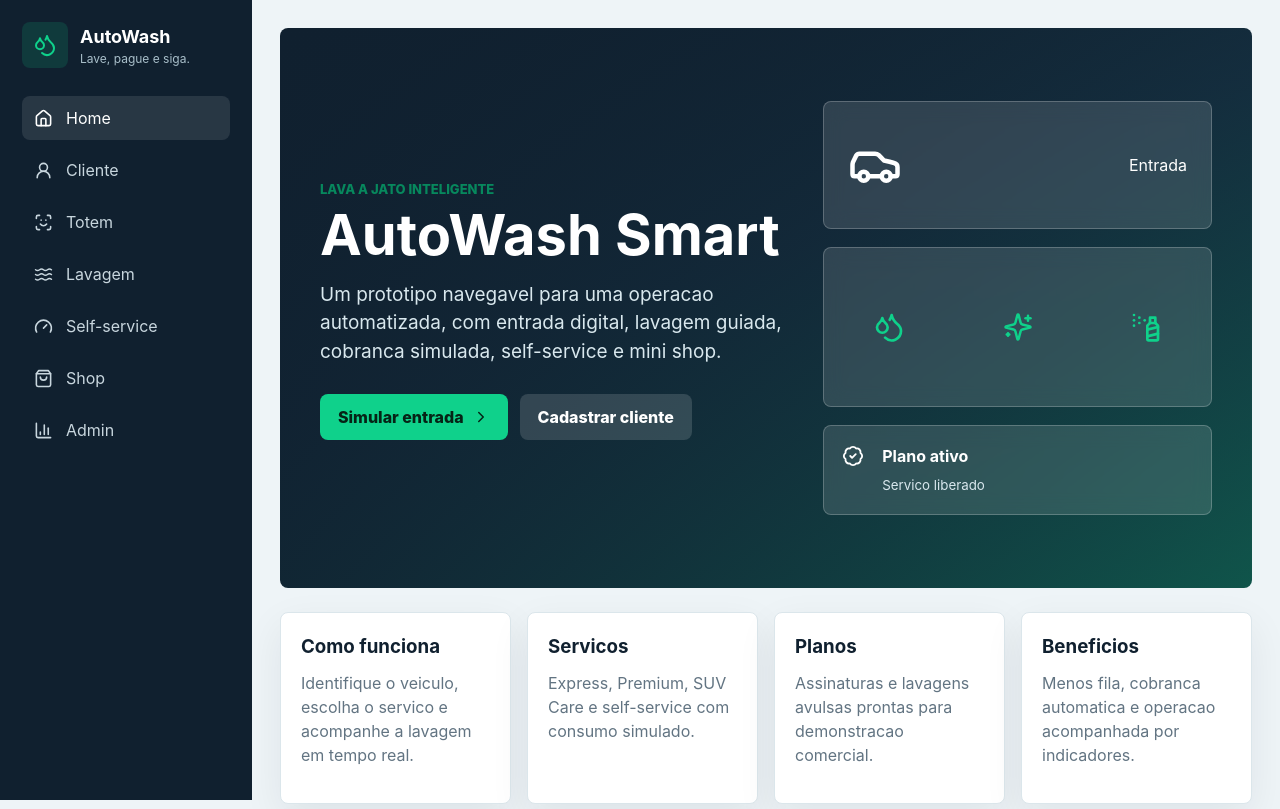
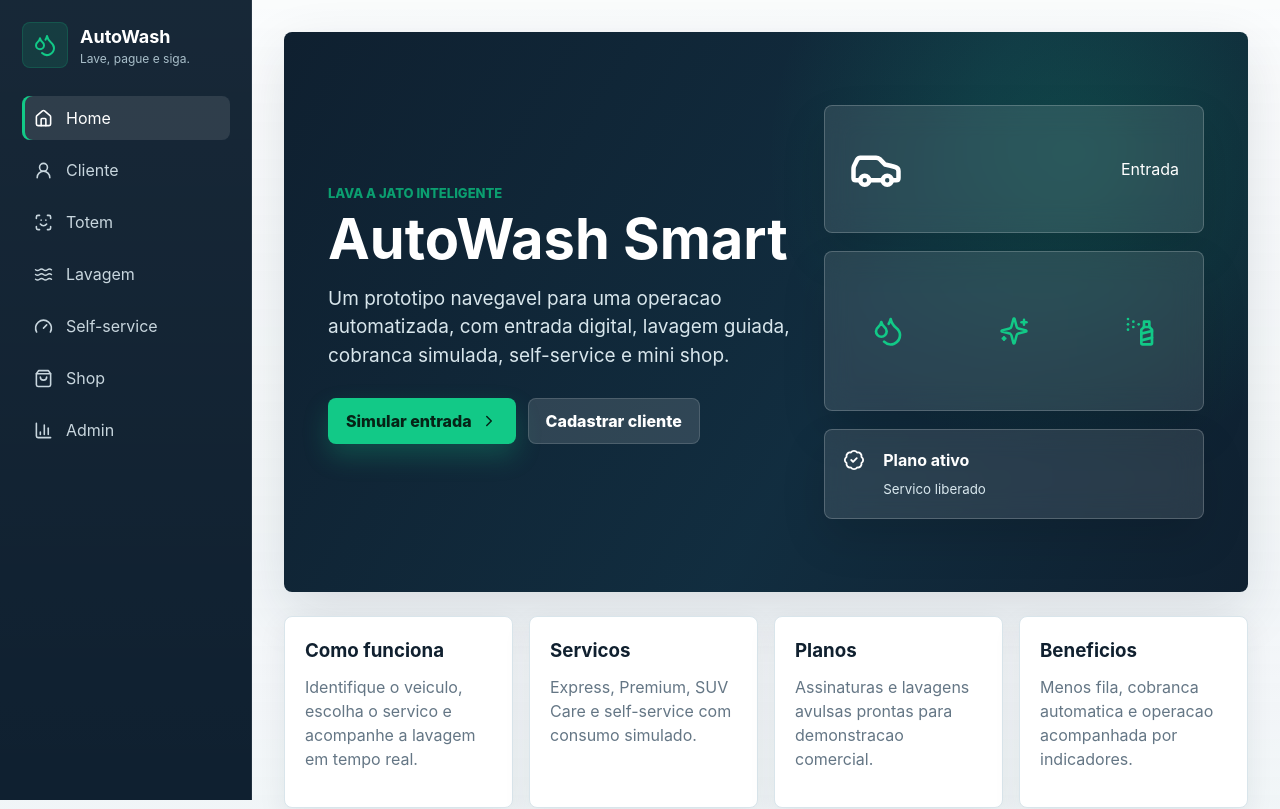
Before and after one commit to Riclacper/AutoWashSmart, a React (Vite) app: page /#/ in a window 1280 px wide. Shown: the top 809 px of the page. Built offline with nearby package versions, Linux system fonts and the light colour scheme.

Commit message:
Polish visual system

```diff
--- a/src/styles.css
+++ b/src/styles.css
@@ -1,6 +1,21 @@
 :root {
-  color: #10202f;
-  background: #eef4f7;
+  --ink: #10202f;
+  --ink-2: #20384a;
+  --muted: #647685;
+  --surface: #ffffff;
+  --surface-soft: #f7fafc;
+  --line: #d9e5eb;
+  --page: #eef3f6;
+  --navy: #0f2030;
+  --navy-2: #17354a;
+  --green: #12c987;
+  --green-2: #0b9f70;
+  --green-soft: #e1f8ef;
+  --amber: #f2b84b;
+  --shadow-sm: 0 10px 28px rgba(15, 32, 48, 0.08);
+  --shadow-md: 0 20px 56px rgba(15, 32, 48, 0.12);
+  color: var(--ink);
+  background: var(--page);
   font-family: Inter, ui-sans-serif, system-ui, -apple-system, BlinkMacSystemFont, "Segoe UI", sans-serif;
   line-height: 1.5;
   font-weight: 400;
@@ -17,6 +32,9 @@ body {
   margin: 0;
   min-width: 320px;
   min-height: 100vh;
+  background:
+    linear-gradient(180deg, rgba(255, 255, 255, 0.72), rgba(238, 243, 246, 0.94)),
+    var(--page);
 }
 
 button,
@@ -51,8 +69,11 @@ a {
   top: 0;
   height: 100vh;
   padding: 22px;
-  background: #10202f;
+  background:
+    linear-gradient(180deg, rgba(255, 255, 255, 0.035), rgba(255, 255, 255, 0)),
+    var(--navy);
   color: #ffffff;
+  box-shadow: inset -1px 0 0 rgba(255, 255, 255, 0.08);
 }
 
 .brand {
@@ -73,8 +94,9 @@ a {
   width: 46px;
   height: 46px;
   border-radius: 8px;
-  color: #0fd18b;
-  background: rgba(15, 209, 139, 0.14);
+  color: var(--green);
+  background: rgba(18, 201, 135, 0.13);
+  box-shadow: inset 0 0 0 1px rgba(18, 201, 135, 0.18);
 }
 
 .brand strong,
@@ -113,12 +135,13 @@ a {
 .nav-item.active,
 .nav-item:hover {
   color: #ffffff;
-  background: rgba(255, 255, 255, 0.1);
+  background: rgba(255, 255, 255, 0.105);
+  box-shadow: inset 3px 0 0 var(--green);
 }
 
 .workspace {
   min-width: 0;
-  padding: 28px;
+  padding: 32px;
 }
 
 .screen {
@@ -137,7 +160,7 @@ a {
 .eyebrow {
   display: inline-flex;
   margin-bottom: 8px;
-  color: #07885d;
+  color: var(--green-2);
   font-size: 13px;
   font-weight: 800;
   letter-spacing: 0;
@@ -160,7 +183,7 @@ h1 {
 
 h2 {
   margin-bottom: 8px;
-  color: #10202f;
+  color: var(--ink);
   font-size: 34px;
   line-height: 1.14;
 }
@@ -177,16 +200,18 @@ h3 {
 .hero {
   display: grid;
   grid-template-columns: minmax(0, 1.1fr) minmax(320px, 0.9fr);
-  gap: 28px;
+  gap: 32px;
   align-items: stretch;
   min-height: 560px;
-  padding: 40px;
+  padding: 44px;
   border-radius: 8px;
   color: #ffffff;
   background:
-    linear-gradient(110deg, rgba(16, 32, 47, 0.98), rgba(16, 32, 47, 0.7)),
-    linear-gradient(160deg, #10202f 0%, #1f5469 44%, #0fd18b 100%);
+    radial-gradient(circle at 82% 22%, rgba(18, 201, 135, 0.18), transparent 34%),
+    linear-gradient(118deg, rgba(15, 32, 48, 0.99), rgba(17, 45, 63, 0.9) 58%, rgba(15, 32, 48, 0.98)),
+    linear-gradient(160deg, var(--navy) 0%, var(--navy-2) 100%);
   overflow: hidden;
+  box-shadow: var(--shadow-md);
 }
 
 .hero-copy {
@@ -195,7 +220,7 @@ h3 {
 
 .hero-copy p {
   max-width: 680px;
-  color: #d9e8ee;
+  color: #d8e6ec;
   font-size: 19px;
 }
 
@@ -217,22 +242,39 @@ h3 {
   padding: 0 18px;
   border-radius: 8px;
   font-weight: 800;
+  transition: transform 0.16s ease, box-shadow 0.16s ease, background 0.16s ease;
+}
+
+.primary-action:hover,
+.secondary-action:hover,
+.text-action:hover,
+.plate-search button:hover,
+.totem-actions button:hover,
+.product-card button:hover,
+.time-options button:hover {
+  transform: translateY(-1px);
+}
+
+button:disabled:hover {
+  transform: none;
 }
 
 .primary-action {
   color: #062316;
-  background: #0fd18b;
+  background: var(--green);
+  box-shadow: 0 12px 26px rgba(18, 201, 135, 0.24);
 }
 
 .secondary-action {
   color: #ffffff;
-  background: rgba(255, 255, 255, 0.14);
+  background: rgba(255, 255, 255, 0.13);
+  box-shadow: inset 0 0 0 1px rgba(255, 255, 255, 0.14);
 }
 
 .text-action {
   margin-bottom: 18px;
-  color: #087b56;
-  background: #dff7ee;
+  color: var(--green-2);
+  background: var(--green-soft);
 }
 
 .hero-panel {
@@ -244,10 +286,11 @@ h3 {
 .lane,
 .wash-gate,
 .status-board {
-  border: 1px solid rgba(255, 255, 255, 0.22);
+  border: 1px solid rgba(255, 255, 255, 0.2);
   border-radius: 8px;
-  background: rgba(255, 255, 255, 0.13);
-  backdrop-filter: blur(10px);
+  background: rgba(255, 255, 255, 0.105);
+  backdrop-filter: blur(14px);
+  box-shadow: 0 20px 45px rgba(0, 0, 0, 0.12);
 }
 
 .lane {
@@ -263,7 +306,7 @@ h3 {
   align-items: center;
   justify-content: space-around;
   min-height: 160px;
-  color: #0fd18b;
+  color: var(--green);
 }
 
 .status-board {
@@ -304,14 +347,24 @@ h3 {
 .metric-card,
 .chart-card,
 .recent-list {
-  border: 1px solid #dbe6eb;
+  border: 1px solid var(--line);
   border-radius: 8px;
-  background: #ffffff;
-  box-shadow: 0 14px 40px rgba(16, 32, 47, 0.07);
+  background: var(--surface);
+  box-shadow: var(--shadow-sm);
 }
 
 .info-tile {
   padding: 20px;
+  transition: transform 0.16s ease, box-shadow 0.16s ease;
+}
+
+.info-tile:hover,
+.service-option:hover,
+.product-card:hover,
+.metric-card:hover,
+.chart-card:hover {
+  transform: translateY(-2px);
+  box-shadow: var(--shadow-md);
 }
 
 .info-tile p,
@@ -320,7 +373,7 @@ h3 {
 .field span,
 .product-card strong,
 .metric-card span {
-  color: #627482;
+  color: var(--muted);
 }
 
 .split-screen {
@@ -358,16 +411,17 @@ h3 {
   padding: 0 12px;
   border: 1px solid #cbd9df;
   border-radius: 8px;
-  color: #10202f;
-  background: #f9fcfd;
+  color: var(--ink);
+  background: var(--surface-soft);
   outline: none;
 }
 
 .field input:focus,
 .field select:focus,
 .plate-search input:focus {
-  border-color: #0fd18b;
-  box-shadow: 0 0 0 4px rgba(15, 209, 139, 0.18);
+  border-color: var(--green);
+  background: #ffffff;
+  box-shadow: 0 0 0 4px rgba(18, 201, 135, 0.16);
 }
 
 .side-panel {
@@ -397,7 +451,7 @@ h3 {
   padding: 0 10px;
   border-radius: 999px;
   color: #07583d;
-  background: #dff7ee;
+  background: var(--green-soft);
   font-size: 13px;
   font-weight: 800;
 }
@@ -416,7 +470,9 @@ h3 {
 
 .totem-device {
   padding: 24px;
-  background: #12283a;
+  background:
+    linear-gradient(180deg, rgba(255, 255, 255, 0.045), rgba(255, 255, 255, 0)),
+    #12283a;
 }
 
 .totem-camera {
@@ -426,7 +482,7 @@ h3 {
   margin-bottom: 18px;
   border: 1px solid rgba(255, 255, 255, 0.16);
   border-radius: 8px;
-  color: #0fd18b;
+  color: var(--green);
   background: #0c1a26;
 }
 
@@ -443,8 +499,15 @@ h3 {
   min-height: 46px;
   border-radius: 8px;
   color: #ffffff;
-  background: #234356;
+  background: #203f53;
   font-weight: 800;
+  transition: transform 0.16s ease, background 0.16s ease;
+}
+
+.plate-search button,
+.product-card button {
+  color: #062316;
+  background: var(--green);
 }
 
 .totem-actions {
@@ -474,7 +537,8 @@ h3 {
 
 .approval-panel.approved {
   color: #ffffff;
-  background: rgba(15, 209, 139, 0.18);
+  background: rgba(18, 201, 135, 0.18);
+  box-shadow: inset 0 0 0 1px rgba(18, 201, 135, 0.2);
 }
 
 .approval-grid {
@@ -504,20 +568,21 @@ h3 {
   gap: 6px;
   min-height: 110px;
   padding: 16px;
-  border: 1px solid #dbe6eb;
+  border: 1px solid var(--line);
   border-radius: 8px;
-  color: #10202f;
-  background: #ffffff;
+  color: var(--ink);
+  background: var(--surface);
   text-align: left;
+  transition: transform 0.16s ease, box-shadow 0.16s ease, border-color 0.16s ease;
 }
 
 .service-option.selected {
-  border-color: #0fd18b;
-  box-shadow: 0 0 0 4px rgba(15, 209, 139, 0.15);
+  border-color: var(--green);
+  box-shadow: 0 0 0 4px rgba(18, 201, 135, 0.13), var(--shadow-sm);
 }
 
 .service-option span {
-  color: #087b56;
+  color: var(--green-2);
   font-weight: 900;
 }
 
@@ -536,7 +601,9 @@ h3 {
   min-height: 210px;
   border-radius: 8px;
   color: #ffffff;
-  background: linear-gradient(135deg, #10202f, #1f5469);
+  background:
+    linear-gradient(135deg, rgba(15, 32, 48, 0.96), rgba(31, 84, 105, 0.92)),
+    var(--navy);
   overflow: hidden;
 }
 
@@ -545,7 +612,7 @@ h3 {
   width: 180px;
   height: 180px;
   border-radius: 50%;
-  background: rgba(15, 209, 139, 0.24);
+  background: rgba(18, 201, 135, 0.2);
   animation: sprayPulse 1.8s infinite ease-in-out;
 }
 
@@ -579,7 +646,7 @@ h3 {
   display: block;
   height: 100%;
   border-radius: inherit;
-  background: #0fd18b;
+  background: linear-gradient(90deg, var(--green), #75e5bd);
   transition: width 0.3s ease;
 }
 
@@ -618,7 +685,7 @@ h3 {
 
 .step.active span {
   color: #062316;
-  background: #0fd18b;
+  background: var(--green);
 }
 
 .checkout-panel {
@@ -631,7 +698,7 @@ h3 {
 }
 
 .checkout-panel svg {
-  color: #0a9e70;
+  color: var(--green-2);
 }
 
 .checkout-panel p {
@@ -654,7 +721,7 @@ h3 {
 
 .time-options button.selected {
   color: #062316;
-  background: #0fd18b;
+  background: var(--green);
 }
 
 .self-console {
@@ -662,7 +729,7 @@ h3 {
 }
 
 .self-console svg {
-  color: #0a9e70;
+  color: var(--green-2);
 }
 
 .tag-list {
@@ -683,7 +750,7 @@ h3 {
 }
 
 .product-card svg {
-  color: #0a9e70;
+  color: var(--green-2);
 }
 
 .product-card h3 {
@@ -699,7 +766,7 @@ h3 {
   padding: 0 16px;
   border-radius: 8px;
   color: #07583d;
-  background: #dff7ee;
+  background: var(--green-soft);
   font-weight: 900;
 }
 
@@ -714,7 +781,7 @@ h3 {
 }
 
 .metric-card svg {
-  color: #0a9e70;
+  color: var(--green-2);
 }
 
 .metric-card strong {
@@ -742,7 +809,7 @@ h3 {
   flex: 1;
   min-width: 12px;
   border-radius: 8px 8px 0 0;
-  background: linear-gradient(180deg, #0fd18b, #1f5469);
+  background: linear-gradient(180deg, var(--green), var(--navy-2));
 }
 
 .recent-list {
```
